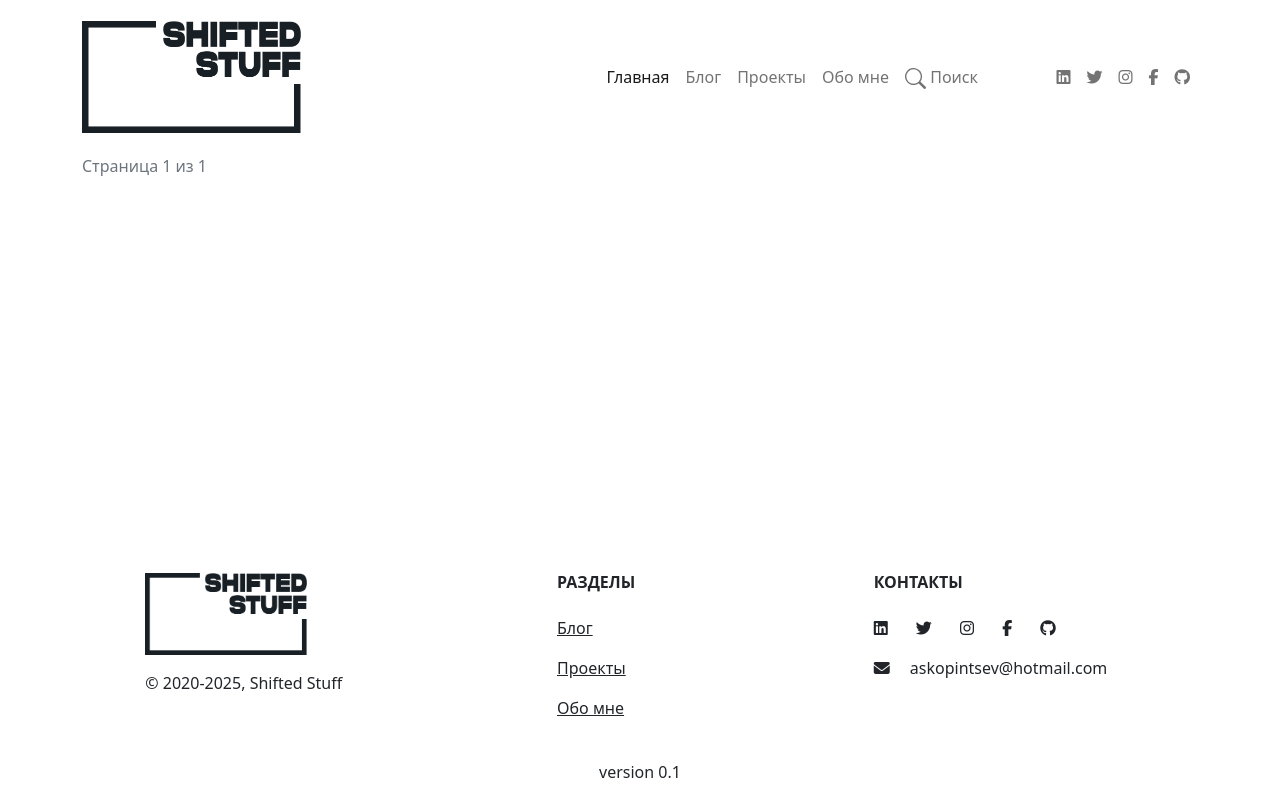
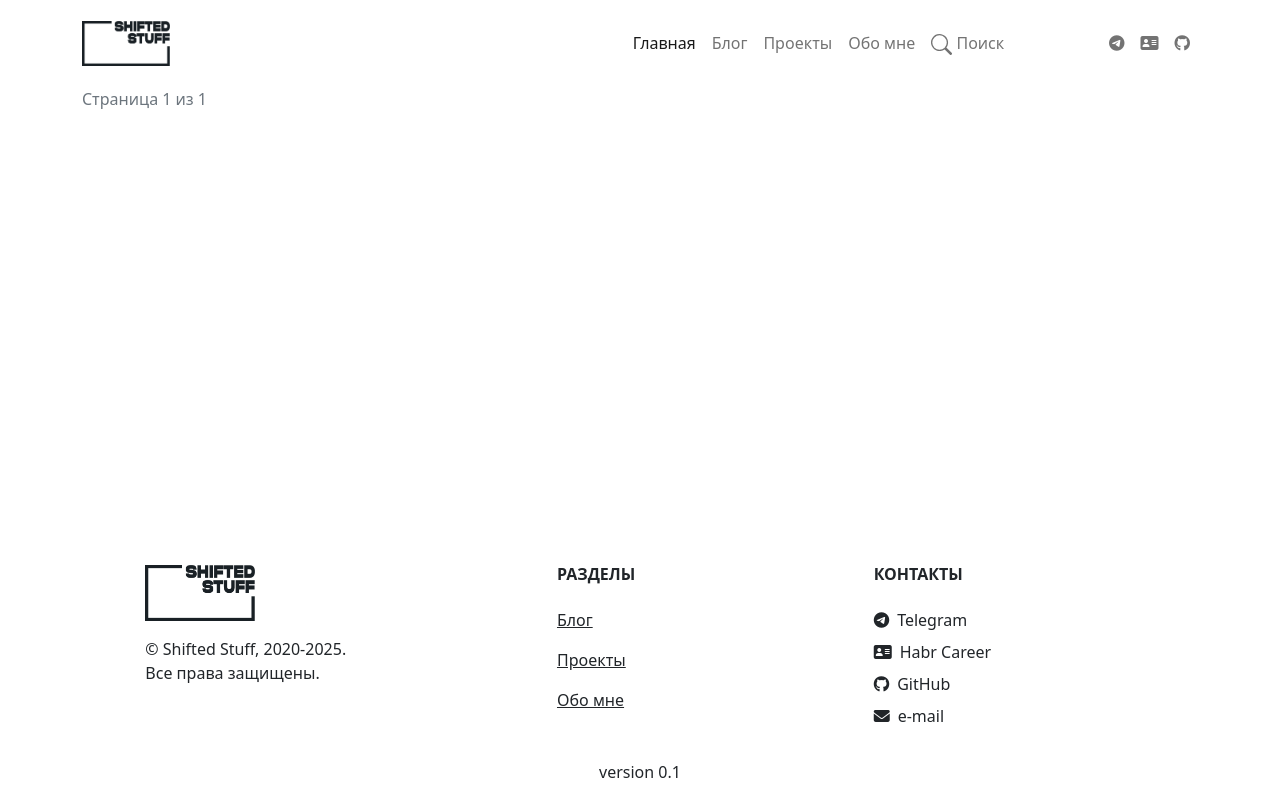
Before and after one commit to askopintsev/shiftedblog, a Django app: page / in a window 1280 px wide. Run offline with Django 3.2, Linux system fonts and the light colour scheme; data that the repository does not hold is empty; some libraries are stand-ins or nearby versions.

Commit message:
update header and footer

```diff
--- a/shiftedblog/templates/blog/footer.html
+++ b/shiftedblog/templates/blog/footer.html
@@ -12,9 +12,10 @@
                 <div class="col-md-3 col-lg-4 col-xl-3 mx-auto mb-4">
                     <!-- Logo -->
                     <a href="/">
-                        <img alt="logo" src="{% static 'img/template/' %}new_logo_1.png" width="62%">
+                        <img alt="logo" src="{% static 'img/template/' %}new_logo_1.png" width="42%">
                     </a>
-                    <div class="footer-copyright pt-3">© 2020-{%now "Y" %}, <a class="text-reset text-decoration-none" href="/">Shifted Stuff</a>
+                    <div class="footer-copyright pt-3">© <a class="text-reset text-decoration-none" href="/">Shifted Stuff</a>, 2020-{%now "Y" %}.</br>Все права защищены.
+
                     </div>
                 </div>
                 <!-- Grid column -->
@@ -44,26 +45,29 @@
                         Контакты
                     </h6>
                     <div class="pb-3">
-                        <a class="me-4 text-reset text-decoration-none" href="http://ru.linkedin.com/in/askopintsev">
-                            <i class="fab fa-linkedin"></i>
-                        </a>
-                        <a class="me-4 text-reset text-decoration-none" href="http://twitter.com/SH1ft_R">
-                            <i class="fab fa-twitter"></i>
-                        </a>
-                        <a class="me-4 text-reset text-decoration-none" href="http://www.instagram.com/SH1ft_R/">
-                            <i class="fab fa-instagram"></i>
-                        </a>
-                        <a class="me-4 text-reset text-decoration-none" href="http://facebook.com/AKSkopintsev">
-                            <i class="fab fa-facebook-f"></i>
-                        </a>
-                        <a class="me-4 text-reset text-decoration-none" href="https://github.com/askopintsev">
-                            <i class="fab fa-github"></i>
-                        </a>
+                        <ul class="list-unstyled">
+                            <li class="mb-2">
+                                <a class="text-reset text-decoration-none" href="https://t.me/shifted_stuff">
+                                    <i class="fa-brands fa-telegram me-2"></i>Telegram
+                                </a>
+                            </li>
+                            <li class="mb-2">
+                                <a class="text-reset text-decoration-none" href="https://career.habr.com/shifter">
+                                    <i class="fa-solid fa-address-card me-2"></i>Habr Career
+                                </a>
+                            </li>
+                            <li class="mb-2">
+                                <a class="text-reset text-decoration-none" href="https://github.com/askopintsev">
+                                    <i class="fa-brands fa-github me-2"></i>GitHub
+                                </a>
+                            </li>
+                            <li class="mb-2">
+                                <a class="text-reset text-decoration-none" href="mailto:askopintsev@hotmail.com">
+                                    <i class="fa-solid fa-envelope me-2"></i>e-mail
+                                </a>
+                            </li>
+                        </ul>
                     </div>
-                    <p>
-                        <i class="fas fa-envelope me-3"></i>
-                        askopintsev@hotmail.com
-                    </p>
                 </div>
                 <!-- Grid column -->
             </div>
--- a/shiftedblog/templates/blog/header.html
+++ b/shiftedblog/templates/blog/header.html
@@ -5,7 +5,7 @@
     <nav class="navbar navbar-expand-lg navbar-light">  <!--bg-light">-->
         <div class="container-fluid">
             <a class="navbar-brand" href="/">
-                <img alt="" src="{% static 'img/template/' %}new_logo_1.png" width="50%">
+                <img alt="" src="{% static 'img/template/' %}new_logo_1.png" width="20%">
             </a>
             <button aria-controls="navbarNavDropdown" aria-expanded="false" aria-label="Переключатель навигации" class="navbar-toggler"
                     data-bs-target="#navbarNavDropdown" data-bs-toggle="collapse" type="button">
@@ -41,16 +41,12 @@
                     </li>
                 </ul>
                 <ul class="navbar-nav sm-icons">
-                    <li class="nav-item"><a class="nav-link" href="http://ru.linkedin.com/in/askopintsev"><i
-                            class="fab fa-linkedin"></i></a></li>
-                    <li class="nav-item"><a class="nav-link" href="http://twitter.com/SH1ft_R"><i
-                            class="fab fa-twitter"></i></a></li>
-                    <li class="nav-item"><a class="nav-link" href="http://www.instagram.com/SH1ft_R/"><i
-                            class="fab fa-instagram"></i></a></li>
-                    <li class="nav-item"><a class="nav-link" href="http://facebook.com/AKSkopintsev"><i
-                            class="fab fa-facebook-f"></i></a></li>
-                    <li class="nav-item"><a class="nav-link" href="https://github.com/askopintsev"><i
-                            class="fab fa-github"></i></a></li>
+                    <li class="nav-item"><a class="nav-link" href="https://t.me/shifted_stuff">
+                        <i class="fa-brands fa-telegram"></i></a></li>
+                    <li class="nav-item"><a class="nav-link" href="https://career.habr.com/shifter">
+                        <i class="fa-solid fa-address-card"></i></a></li>
+                    <li class="nav-item"><a class="nav-link" href="https://github.com/askopintsev">
+                        <i class="fa-brands fa-github"></i></a></li>
                 </ul>
             </div>
         </div>
```
